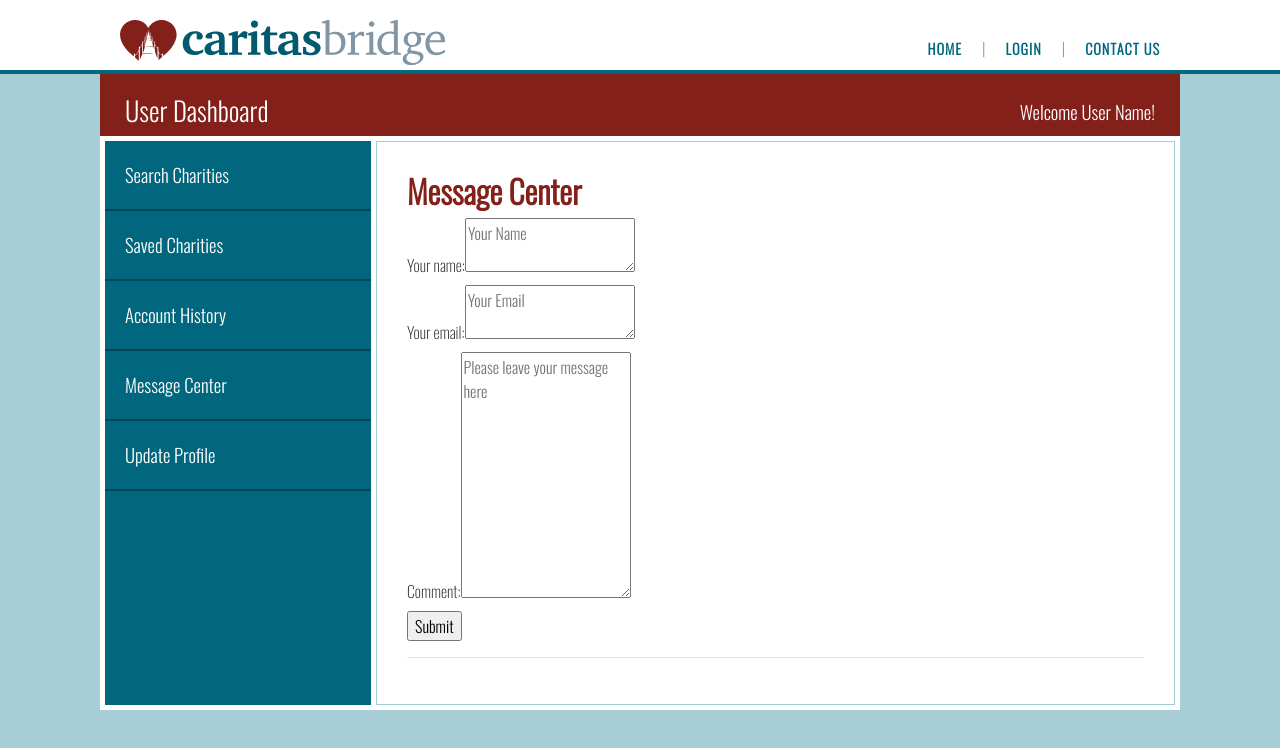
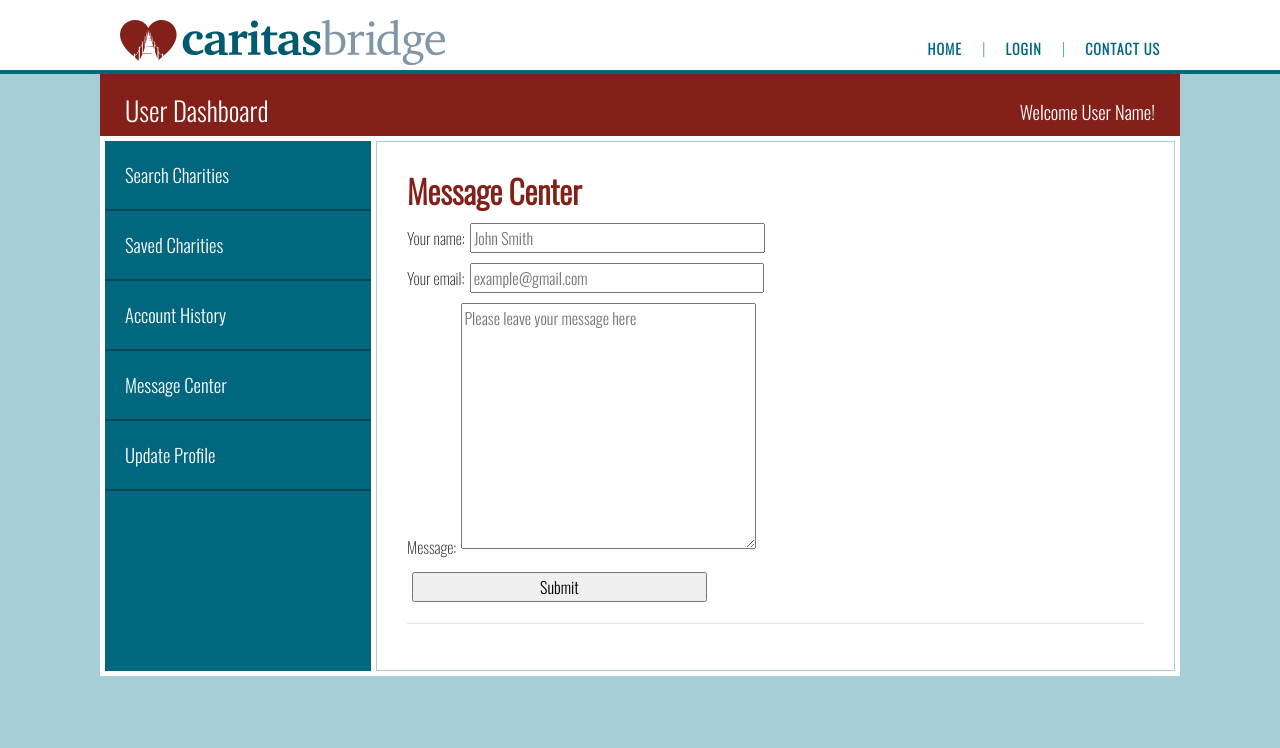
Before and after one commit to caspershih/caritas-bridge, a React (Create React App) app in the folder client/: page /Message in a window 1280 px wide. Shown: the top 748 px of the page. Built offline with nearby package versions, Linux system fonts and the light colour scheme.

Commit message:
message form

```diff
--- a/client/src/pages/Dashboard/Message.js
+++ b/client/src/pages/Dashboard/Message.js
@@ -20,18 +20,19 @@ const Message = () => (
                     <form>
                         <div>
                             <label>Your name: </label>
-                            <textarea type="textarea" name="name" placeholder="Your Name"></textarea>
+                            <input type="name" name="fullname" placeholder="John Smith" />
                         </div>
 
                         <div>
                             <label>Your email: </label>
-                            <textarea type="textarea" name="email" placeholder="Your Email"></textarea>
+                            <input type="email" name="email" placeholder="example@gmail.com" />
                         </div>
 
                         <div>
-                            <label for="comments">Comment: </label>
+                            <label for="comments">Message: </label>
                             <textarea type="textarea" name="comments" placeholder="Please leave your message here" maxLength="5000" rows="10"></textarea>
                         </div>
+
                         <div><input type="submit" value="Submit" /></div>
                     </form>
                 <hr />
--- a/client/src/pages/Dashboard/User.css
+++ b/client/src/pages/Dashboard/User.css
@@ -106,3 +106,18 @@ a:hover {
     background-color: #064554;
     cursor: pointer;
 }
+
+input {
+    margin: 5px;
+    width: 40%;
+}
+
+textarea {
+    margin: 5px;
+    width: 40%;
+
+}
+
+button {
+    width: 5%;
+}
--- a/package.json
+++ b/package.json
@@ -25,6 +25,7 @@
     "if-env": "^1.0.4",
     "morgan": "^1.9.1",
     "mysql2": "^1.6.1",
+    "nodemailer": "^4.6.8",
     "sequelize": "^4.38.1"
   }
 }
```
Also changed, not shown: 1 other file (tests, documents, lock files or other folders).
